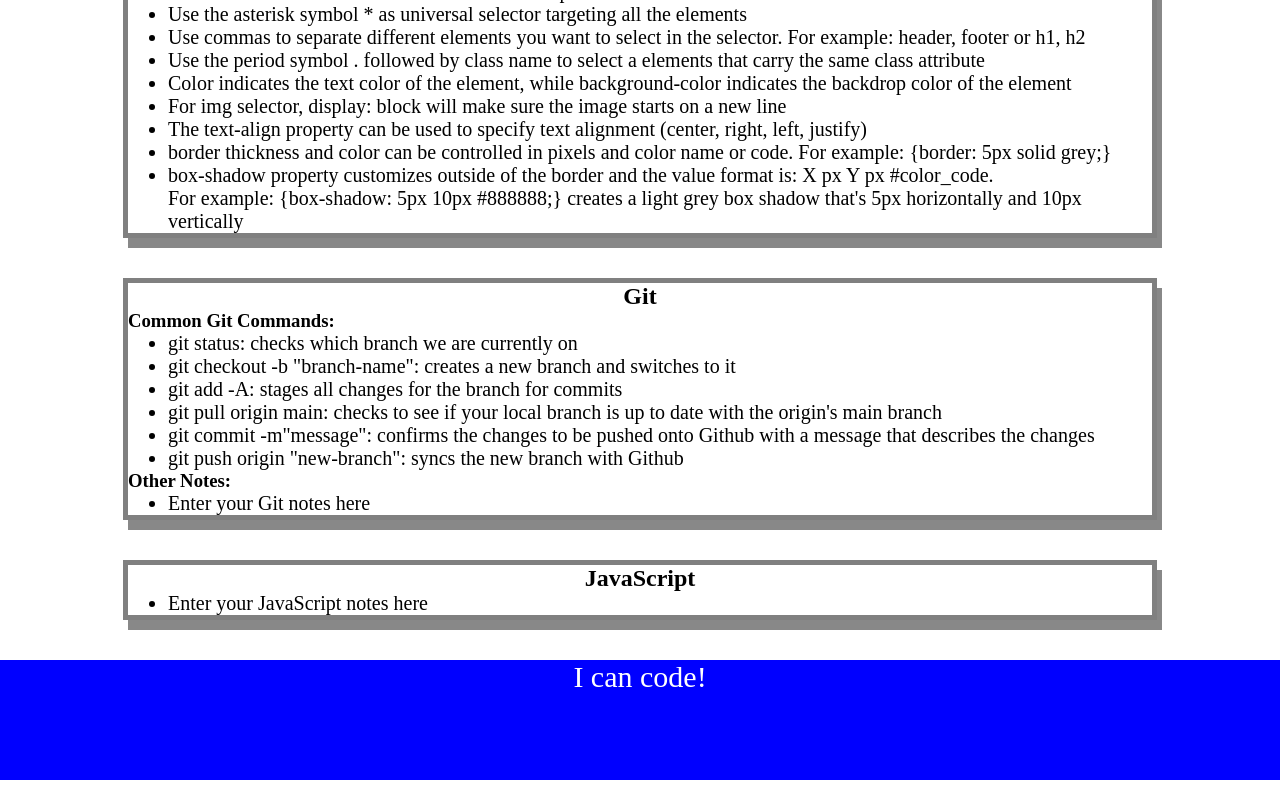
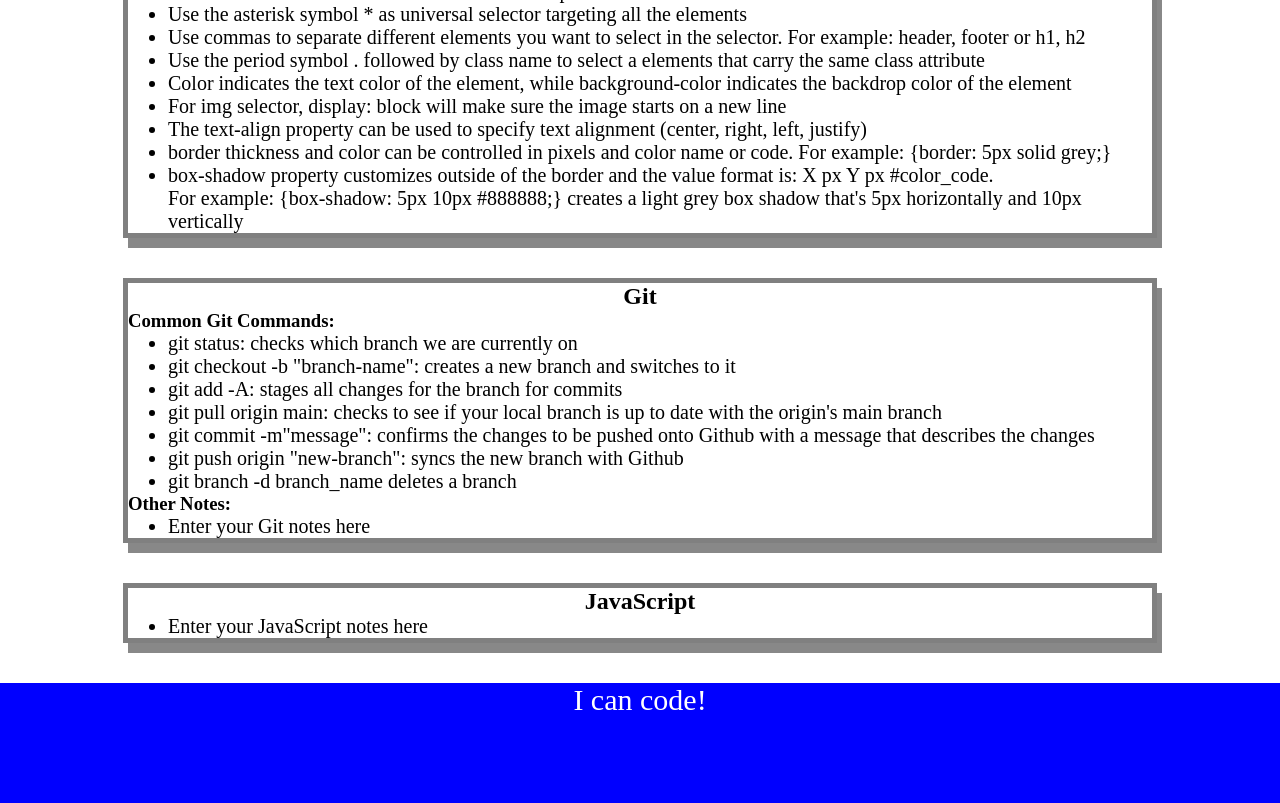
Before and after one commit to FeddericoWayne/prework-study-guide, a plain HTML site: page index.html in a window 1280 px wide. Shown: the part 979-1782 px from the top of the page. Before the commit the page ends 1759 px from the top, so only its background shows below. Drawn offline with Linux system fonts and the light colour scheme.

Commit message:
modified git section

```diff
--- a/index.html
+++ b/index.html
@@ -65,6 +65,7 @@
           <li>git pull origin main: checks to see if your local branch is up to date with the origin's main branch</li>
           <li>git commit -m"message": confirms the changes to be pushed onto Github with a message that describes the changes</li>
           <li>git push origin "new-branch": syncs the new branch with Github</li>
+          <li>git branch -d branch_name deletes a branch</li>
         </ul>
         <h3>Other Notes:</h3>
         <ul>
```
Also changed, not shown: 1 other file.
